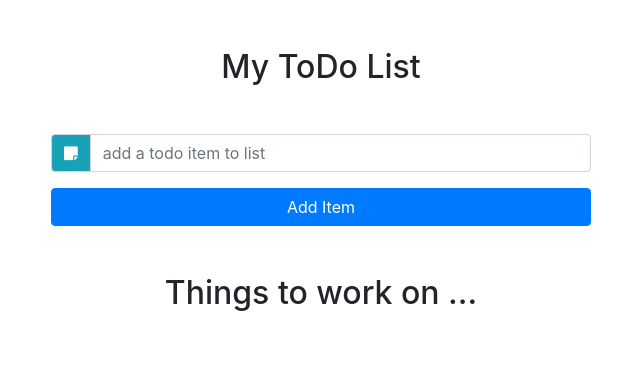
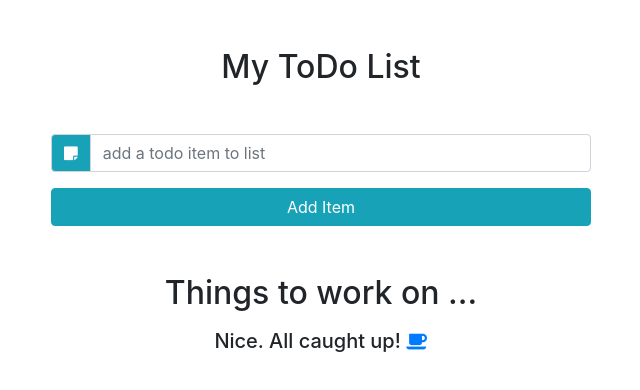
Before and after one commit to bvdizon/react-project-todo-list, a React (Create React App) app: page / in a window 1280 px wide. Shown: the top 390 px of the page, without its empty margins (319-959 px from the left). Built offline with nearby package versions, Linux system fonts and the light colour scheme.

Commit message:
added clear list functionality

```diff
--- a/src/App.js
+++ b/src/App.js
@@ -21,6 +21,12 @@ export default class App extends Component {
     });
   }
 
+  clearList = () => {
+    this.setState({
+      items: [],
+    })
+  }
+
   render() {
 
     return (
@@ -28,7 +34,7 @@ export default class App extends Component {
         <h2 className="mt-5 mb-3 text-center">My ToDo List</h2>
         <TodoInput addTodoItem={ this.addTodoItem }/>
         <h2 className="mt-5 mb-3 text-center">Things to work on ... </h2>
-        <TodoList items={ this.state.items } />
+        <TodoList items={this.state.items} clearList={this.clearList} />
       </section>
     )
   }
--- a/src/components/Todo.js
+++ b/src/components/Todo.js
@@ -2,6 +2,6 @@ import React, { Component } from 'react'
 
 export default class Todo extends Component {
     render() {
-        return <li className="list-group-item" style={{textTransform: 'capitalize'}}>{ this.props.item.title }</li>
+        return <li className="list-group-item text-capitalize">{ this.props.item.title }</li>
     }
 }
--- a/src/components/TodoInput.js
+++ b/src/components/TodoInput.js
@@ -24,7 +24,7 @@ export default class TodoInput extends Component {
         return (
             <form className="mt-5" onSubmit={ this.handleSubmit }>
                 <div className="col-auto">
-                    <label className="sr-only" htmlFor="inlineFormInputGroup">Username</label>
+                    <label className="sr-only" htmlFor="inlineFormInputGroup">Add a new todo item</label>
                     <div className="input-group mb-3">
                         <div className="input-group-prepend">
                             <div className="input-group-text bg-info text-white">
@@ -33,7 +33,7 @@ export default class TodoInput extends Component {
                         </div>
                         <input type="text" className="form-control" id="inlineFormInputGroup" placeholder="add a todo item to list" name="todoItem" value={ this.state.todoItem } onChange={ this.handleChange }/>
                     </div>
-                    <button type="add-todo" className="btn btn-block btn-primary">Add Item</button>
+                    <button type="add-todo" className="btn btn-block btn-info">Add Item</button>
                 </div>
             </form>
         )
--- a/src/components/TodoList.js
+++ b/src/components/TodoList.js
@@ -4,9 +4,21 @@ import Todo from './Todo';
 export default class TodoList extends Component {
     render() {
         return (
-            <ul className="list-group list-group-flush">
-                {this.props.items.map(item => <Todo key={item.id} item={item} />) }
-            </ul>
+            <section className="px-3">
+                <ul className="list-group list-group-flush">
+                    {this.props.items.map(item => <Todo key={item.id} item={item} />) }
+                </ul>
+
+                {
+                    this.props.items.length > 0 ? (
+                        <button type="button" className="btn btn-block btn-outline-danger mt-3" onClick={ this.props.clearList }>Clear List Items</button>
+                    ) : (
+                            <h5 className="text-center">Nice. All caught up! <i className="fa fa-coffee text-primary"></i></h5>
+                    )
+                }
+
+
+            </section>
         )
     }
 }
```
Also changed, not shown: 1 other file (tests, documents, lock files or other folders).
